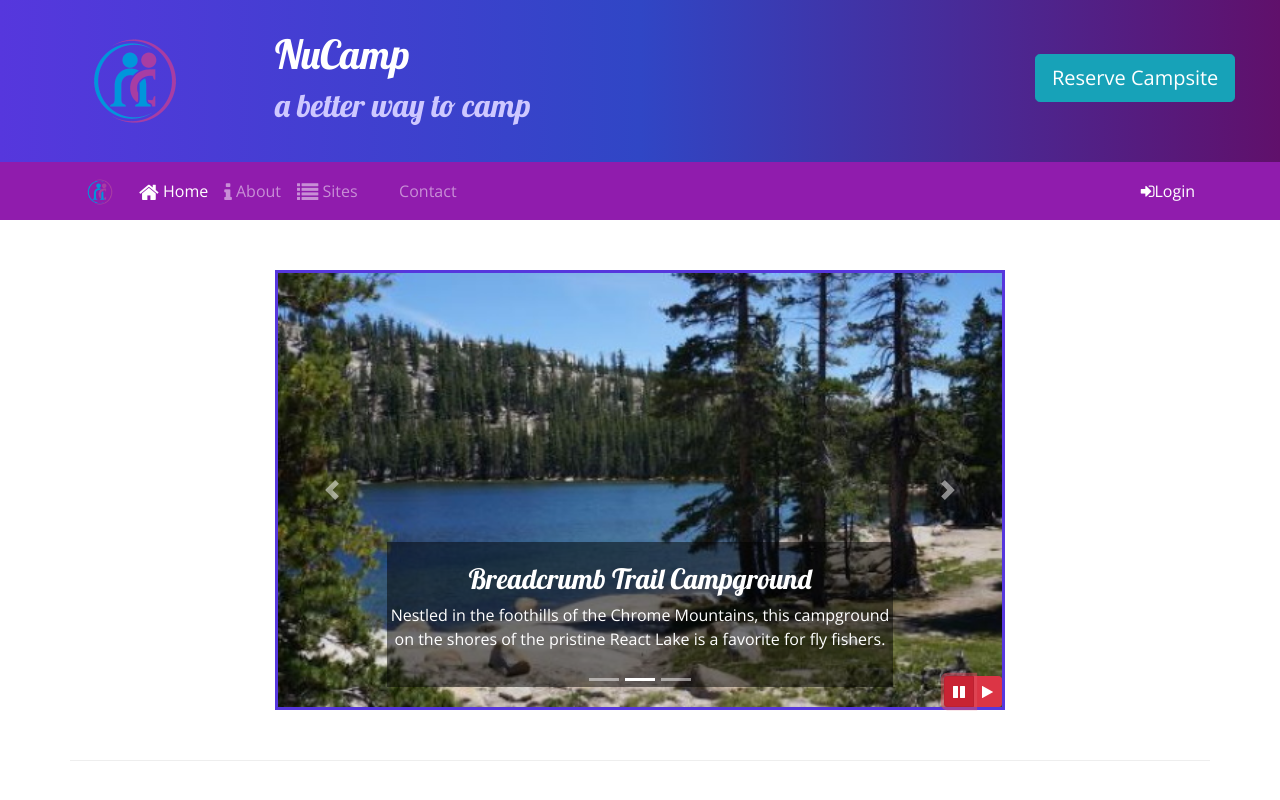
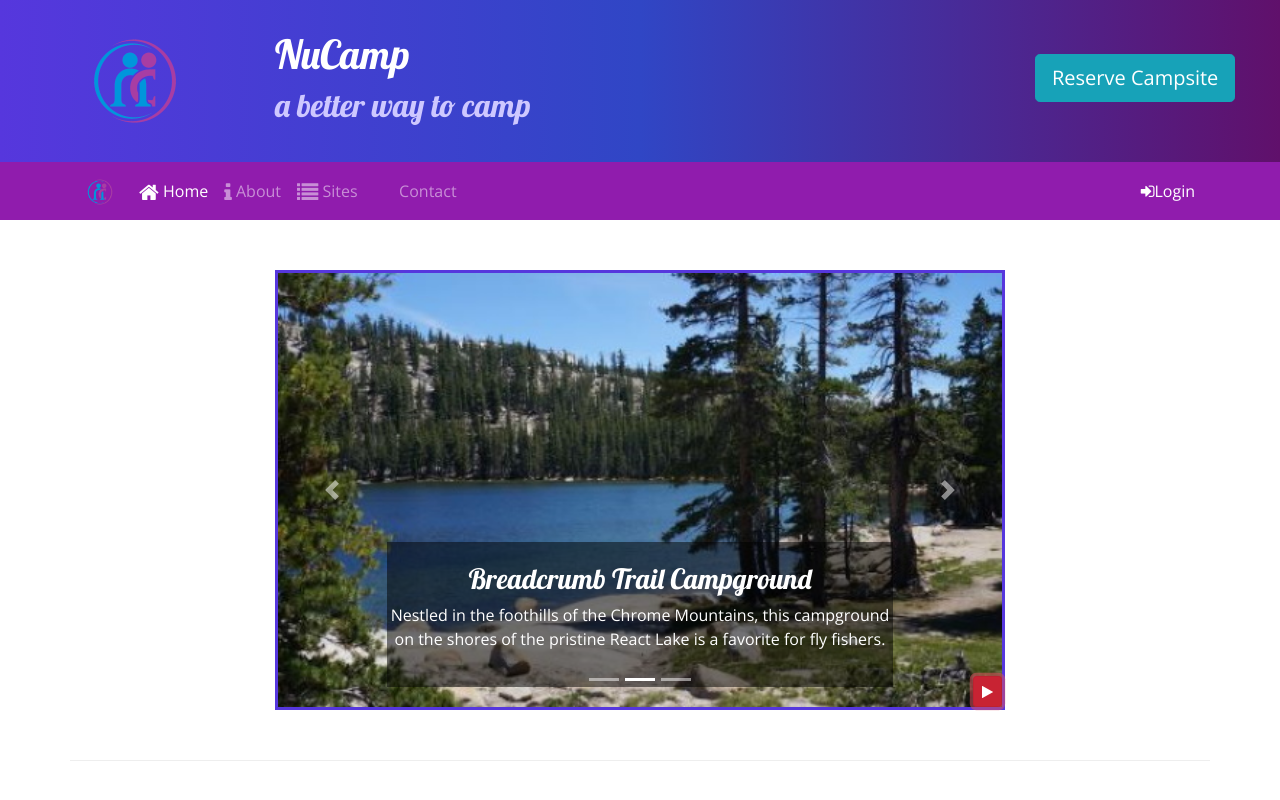
Before and after one commit to chriscyber/Campsite, a website: page index.html in a window 1280 px wide. Both pictures are taken after a click on the button 959 px from the left and 691 px from the top of the page. Shown: the top 800 px of the page. Drawn offline with nearby package versions, Linux system fonts and the light colour scheme.

Commit message:
Bootstrap and jQuery Part 2: play/pause button

```diff
--- a/index.html
+++ b/index.html
@@ -199,12 +199,10 @@
                         <span class="carousel-control-next-icon"></span>
                         <span class="sr-only">Next</span>
                     </a>
-                    <div class="btn-group" id="carouselButton">
-                        <button class="btn btn-danger btn-sm" id="carouselPause">
+                    <!--carousel button-->
+                    <div>
+                        <button class="btn btn-danger btn-sm" id="carouselButton">
                             <i class="fa fa-pause"></i>
-                        </button>
-                        <button class="btn btn-danger btn-sm" id="carouselPlay">
-                            <i class="fa fa-play"></i>
                         </button>
                     </div>
                 </div>
@@ -290,11 +288,16 @@
     <script>
         $(function() {
             $(".carousel").carousel( { interval: 2000 } );
-            $("#carouselPause").click(function(){
-                $(".carousel").carousel("pause");
-            });
-            $("#carouselPlay").click(function(){
-                $(".carousel").carousel("cycle");
+            $("#carouselButton").click(function(){
+                if ($("#carouselButton").children("i").hasClass("fa-pause")) {
+                    $(".carousel").carousel("pause");
+                    $("#carouselButton").children("i").removeClass("fa-pause");
+                    $("#carouselButton").children("i").addClass("fa-play");
+                } else {
+                    $(".carousel").carousel("cycle");
+                    $("#carouselButton").children("i").removeClass("fa-play");
+                    $("#carouselButton").children("i").addClass("fa-pause");
+                }
             });
         });
     </script>
```
